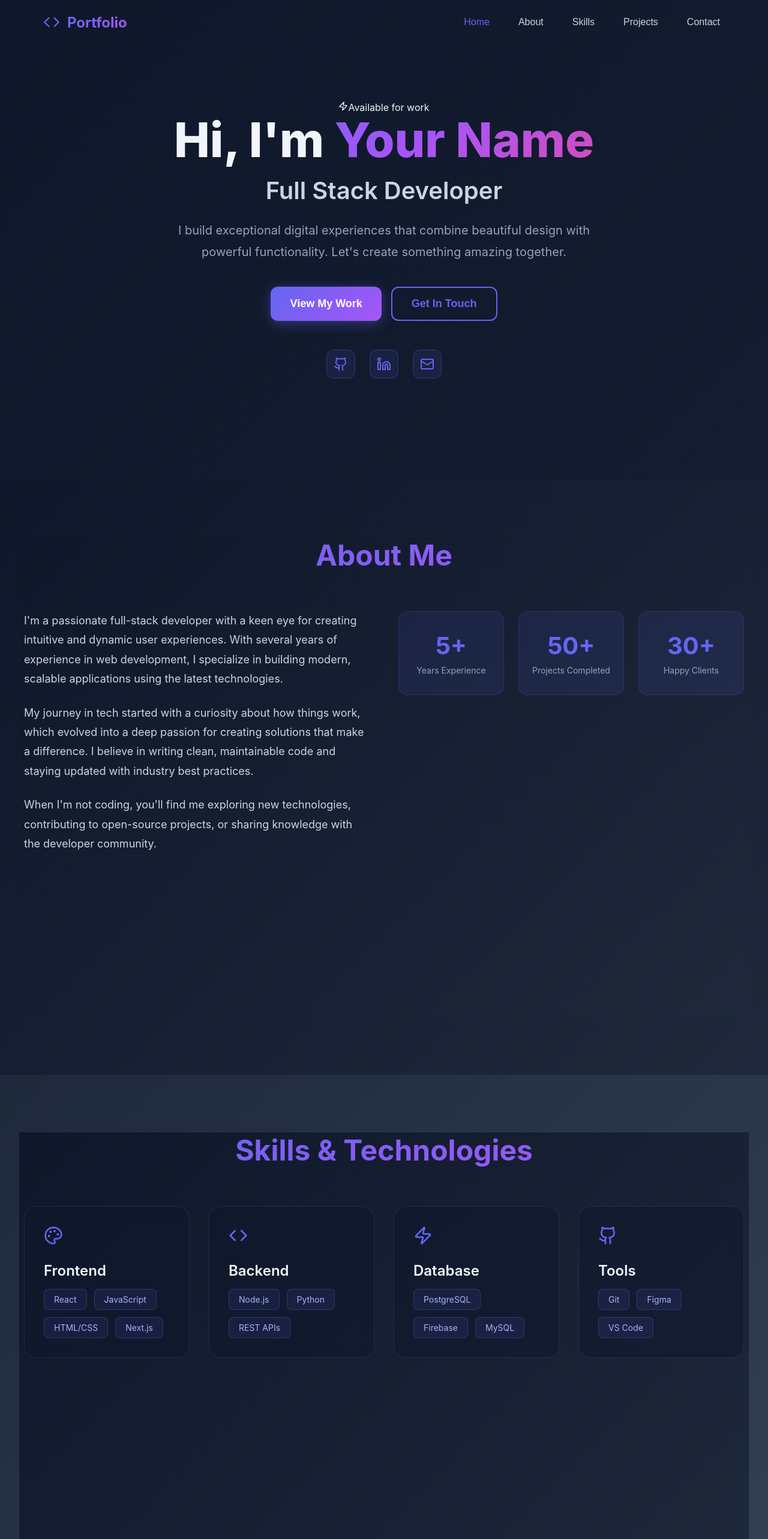
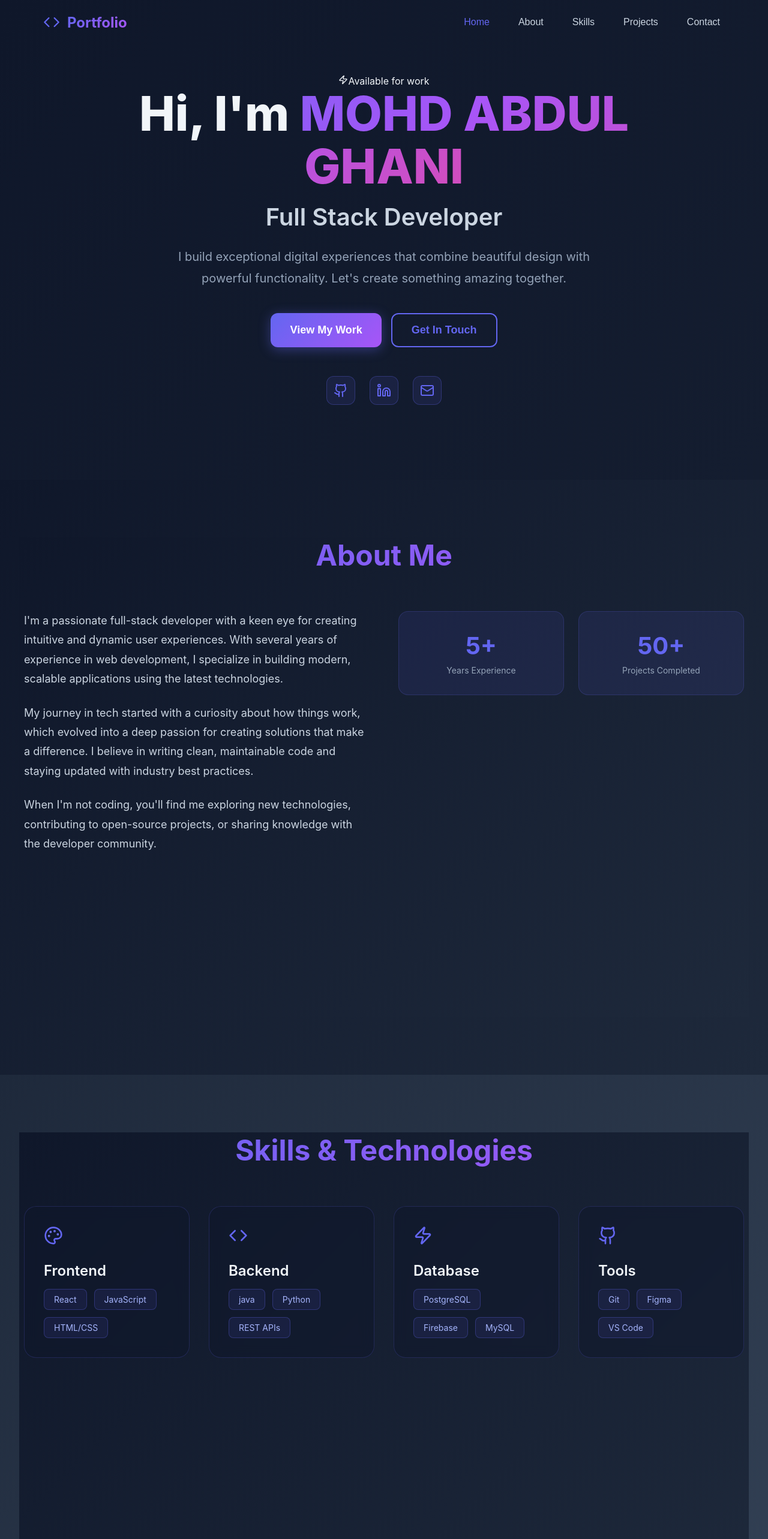
Before and after one commit to MohdAbdulGhani-1/my-portfolio, a React (Create React App) app: page / in a window 1280 px wide. Shown: the top 2566 px of the page at 60% size. Built offline with nearby package versions, Linux system fonts and the light colour scheme.

Commit message:
Updated App.js

```diff
--- a/src/App.js
+++ b/src/App.js
@@ -59,8 +59,8 @@ export default function Portfolio() {
   ];
 
   const skills = [
-    { category: "Frontend", items: ["React", "JavaScript", "HTML/CSS", "Next.js"] },
-    { category: "Backend", items: ["Node.js", "Python", "REST APIs"] },
+    { category: "Frontend", items: ["React", "JavaScript", "HTML/CSS" ] },
+    { category: "Backend", items: ["java", "Python", "REST APIs"] },
     { category: "Database", items: ["PostgreSQL", "Firebase", "MySQL"] },
     { category: "Tools", items: ["Git", "Figma", "VS Code"] }
   ];
@@ -209,7 +209,7 @@ export default function Portfolio() {
             <span>Available for work</span>
           </div>
           <h1 style={styles.heroTitle}>
-            Hi, I'm <span style={styles.gradientText}>Your Name</span>
+            Hi, I'm <span style={styles.gradientText}>MOHD ABDUL GHANI</span>
           </h1>
           <h2 style={styles.heroSubtitle}>Full Stack Developer</h2>
           <p style={styles.heroDescription}>
@@ -231,13 +231,13 @@ export default function Portfolio() {
             </button>
           </div>
           <div style={styles.socialLinks}>
-            <a href="https://github.com" style={styles.socialLink} target="_blank" rel="noopener noreferrer">
+            <a href="https://github.com/MohdAbdulGhani-1/" style={styles.socialLink} target="_blank" rel="noopener noreferrer">
               <Github size={24} />
             </a>
-            <a href="https://linkedin.com" style={styles.socialLink} target="_blank" rel="noopener noreferrer">
+            <a href="https://www.linkedin.com/in/mohd-abdul-ghani-91737236a/" style={styles.socialLink} target="_blank" rel="noopener noreferrer">
               <Linkedin size={24} />
             </a>
-            <a href="mailto:your.email@example.com" style={styles.socialLink}>
+            <a href="mailto:mohdabdulghani177@gmail.com" style={styles.socialLink}>
               <Mail size={24} />
             </a>
           </div>
@@ -274,10 +274,10 @@ export default function Portfolio() {
                 <div style={styles.statNumber}>50+</div>
                 <div style={styles.statLabel}>Projects Completed</div>
               </div>
-              <div style={styles.statCard}>
+              {/* <div style={styles.statCard}>
                 <div style={styles.statNumber}>30+</div>
                 <div style={styles.statLabel}>Happy Clients</div>
-              </div>
+              </div> */}
             </div>
           </div>
         </div>
@@ -347,7 +347,7 @@ export default function Portfolio() {
               I'm always interested in hearing about new projects and opportunities.
               Whether you have a question or just want to say hi, feel free to reach out!
             </p>
-            <a href="mailto:your.email@example.com" style={styles.contactBtn}>
+            <a href="mailto:mohdabdulghani177@gmail.com" style={styles.contactBtn}>
               <Mail size={20} />
               Send me an email
             </a>
@@ -358,7 +358,7 @@ export default function Portfolio() {
       {/* Footer */}
       <footer style={styles.footer}>
         <p style={styles.footerText}>
-          © 2024 Your Name. Built with React & passion.
+          © 2025 Mohd Abdul Ghani. Built with React & passion & love.
         </p>
       </footer>
     </div>
```
